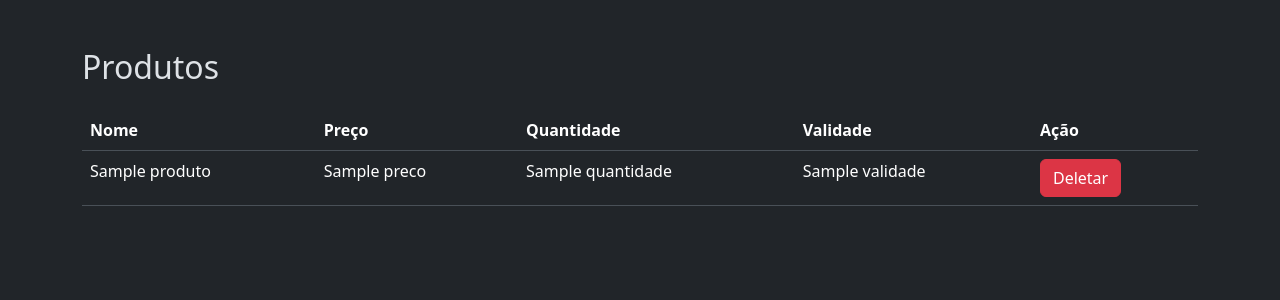
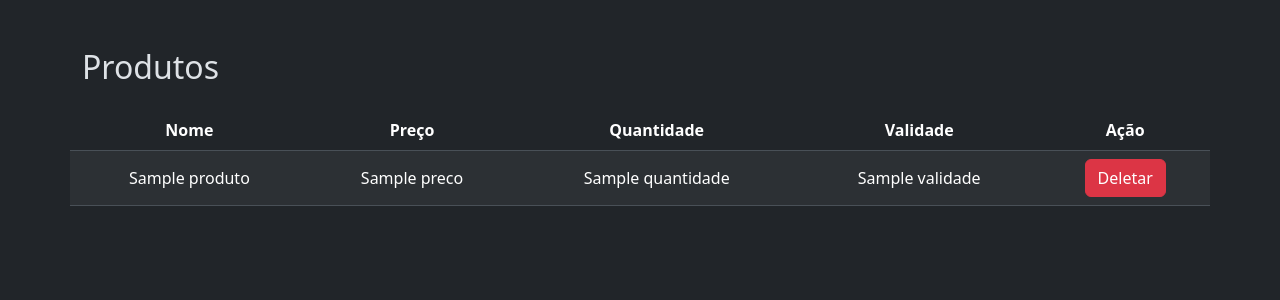
Before and after one commit to honorio-junior/mercadinho, a Flask app: template templates/produtos.html in a window 1280 px wide. Shown: the part 56-356 px from the top of the page. Run offline with Flask 3, Linux system fonts and the light colour scheme; the template is opened without the code that fills it: most values are stand-ins (such as "Sample title", 1, 10 or a date in 2020).

Commit message:
style: table align

```diff
--- a/templates/produtos.html
+++ b/templates/produtos.html
@@ -2,8 +2,11 @@
 
 {% block content %}
 <div class="container mt-5">
+  <div class="row">
     <h2 class="mb-4">Produtos</h2>
-    <table class="table">
+  </div>
+  <div class="row">
+    <table class="table text-center table-striped align-middle">
         <thead>
           <tr>
             <th scope="col">Nome</th>
@@ -16,7 +19,7 @@
         <tbody>
             {% for produto in produtos%}
           <tr class="">
-            <td>{{produto.nome}}</td>
+            <td class="align-items-center">{{produto.nome}}</td>
             <td>{{produto.preco}}</td>
             <td>{{produto.quantidade}}</td>
             <td>{{produto.validade}}</td>
@@ -25,5 +28,6 @@
           {% endfor %}
         </tbody>
       </table>
+  </div>
 </div>
 {% endblock %}
```
